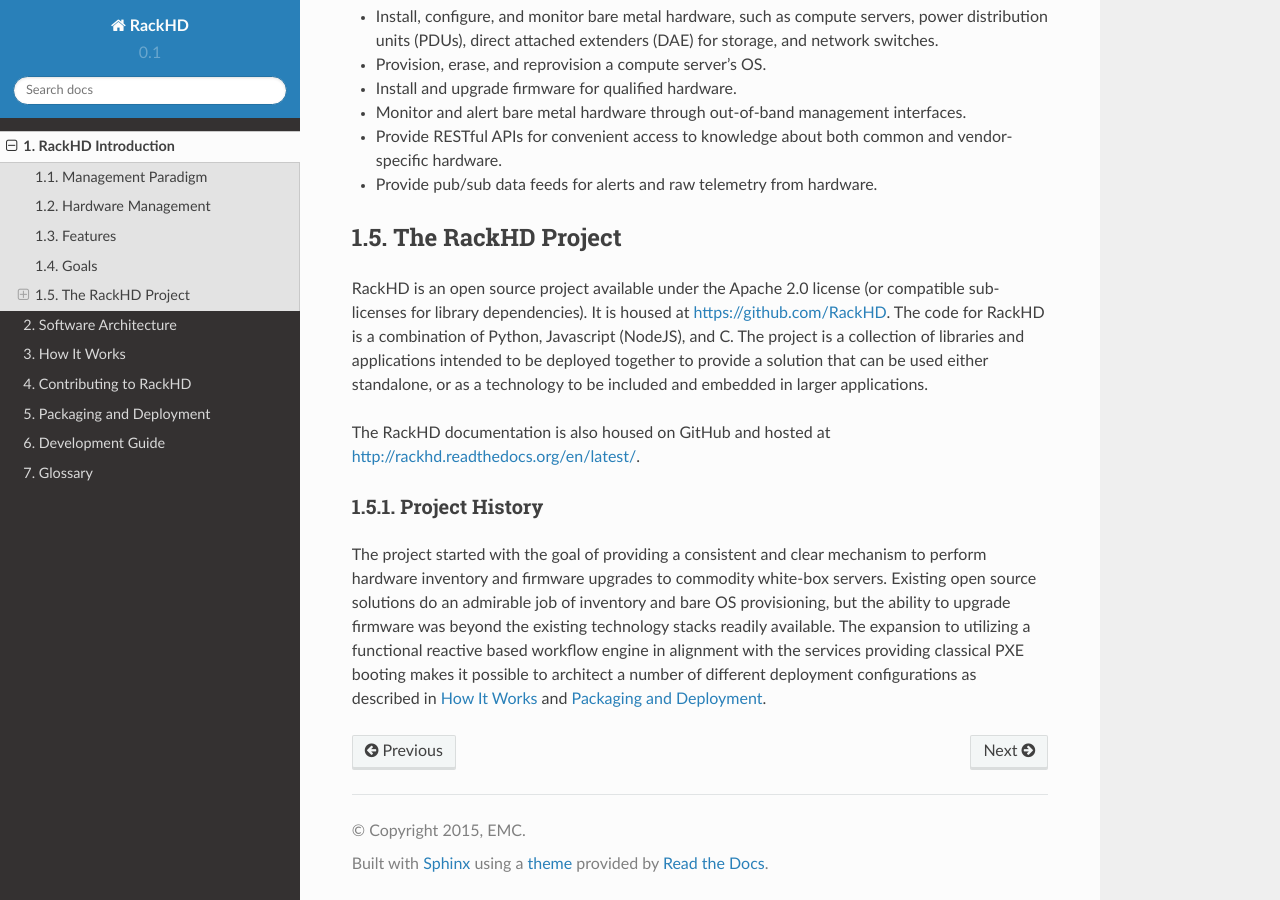
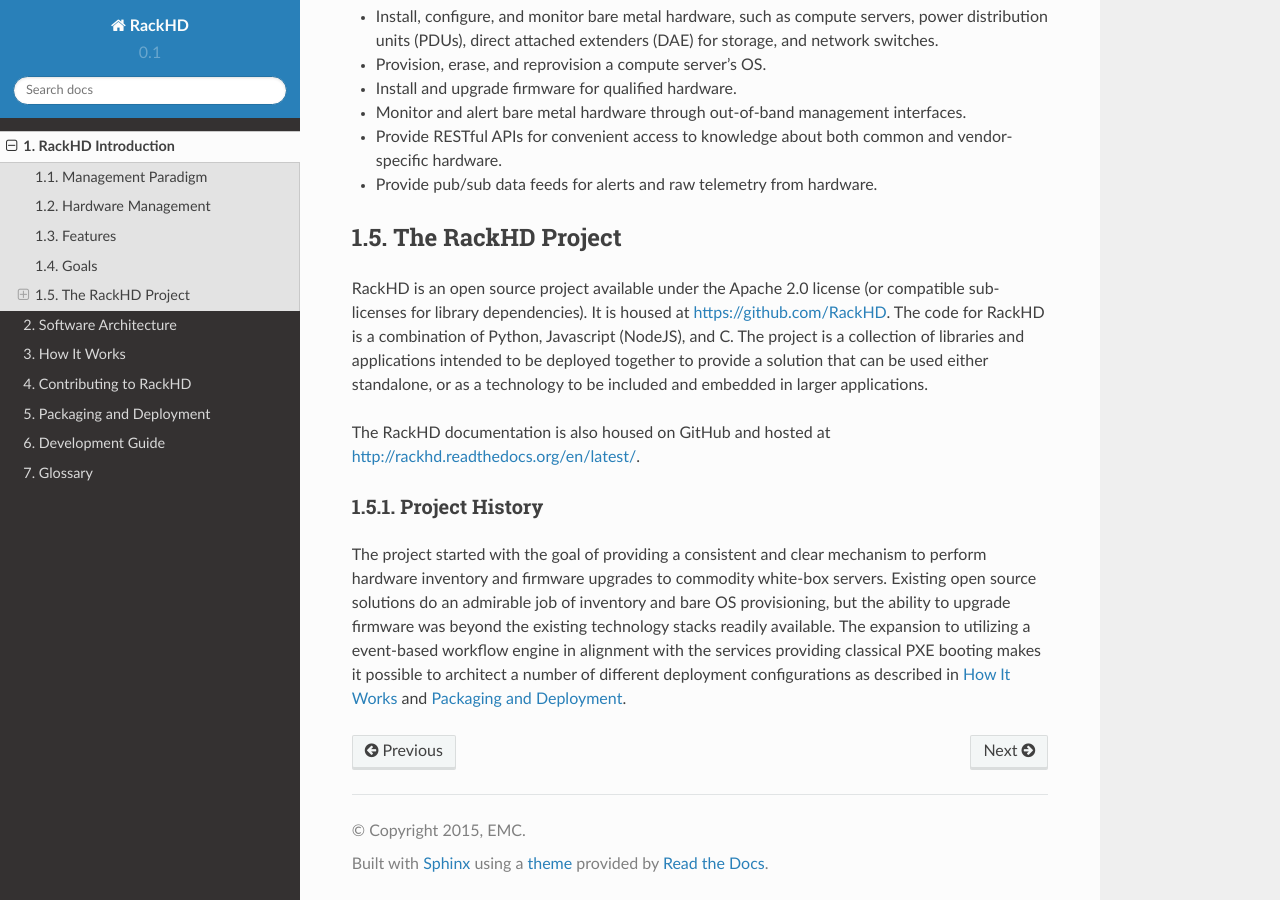
Before and after one commit to RackHD/docs, a Sphinx documentation site: the page built from docs/introduction.rst, in a window 1280 px wide and 900 px high, scrolled down 2432 px. Built offline with Sphinx 7.4.7 and the Read the Docs theme 2.0.0, drawn with Linux system fonts in a browser that asks for light colours.

Commit message:
Change reference to 'functional reactive workflow' to 'event-based workflow'

```diff
--- a/docs/introduction.rst
+++ b/docs/introduction.rst
@@ -90,6 +90,6 @@
 inventory and firmware upgrades to commodity white-box servers.
 Existing open source solutions do an admirable job of inventory and bare OS provisioning, but the
 ability to upgrade firmware was beyond the existing technology stacks readily available. The expansion
-to utilizing a functional reactive based workflow engine in alignment with the services providing
+to utilizing a event-based workflow engine in alignment with the services providing
 classical PXE booting makes it possible to architect a number of different deployment configurations
 as described in :doc:`how_it_works` and :doc:`packaging_and_deployment`.
```
